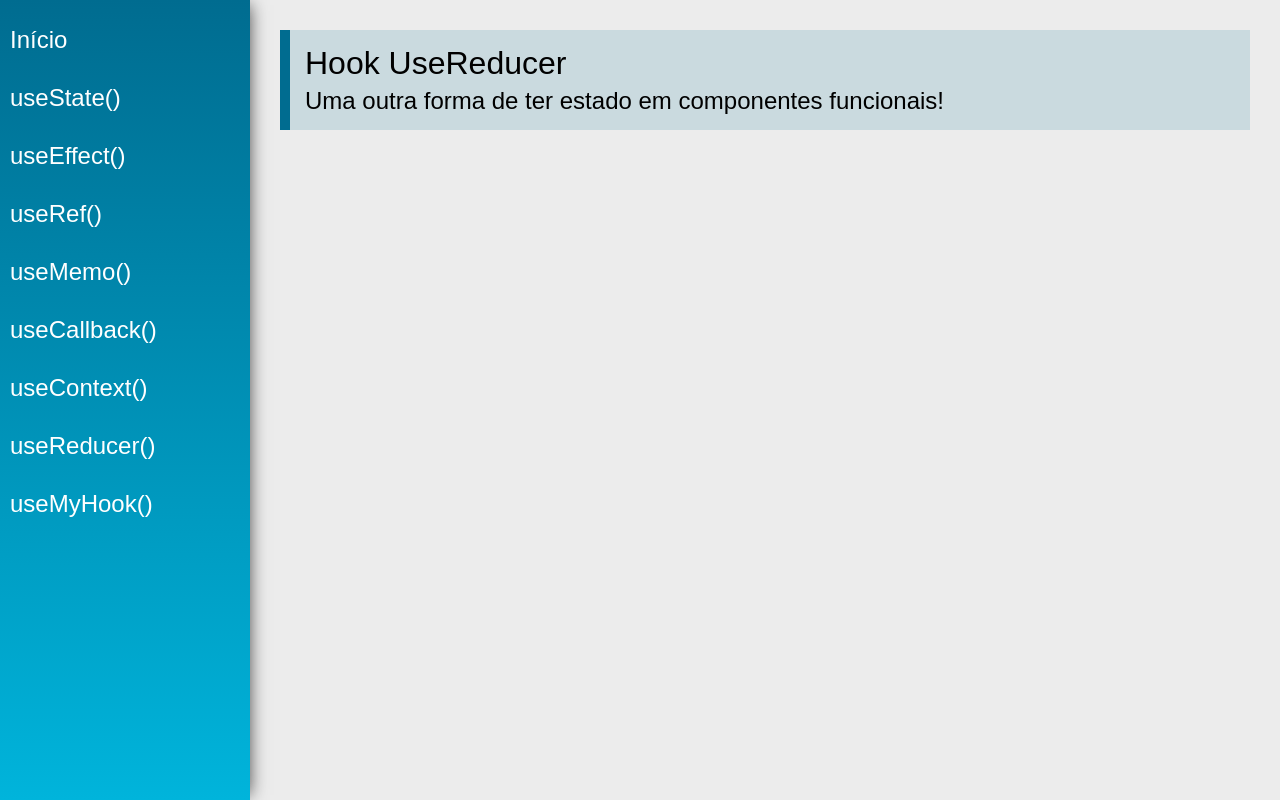
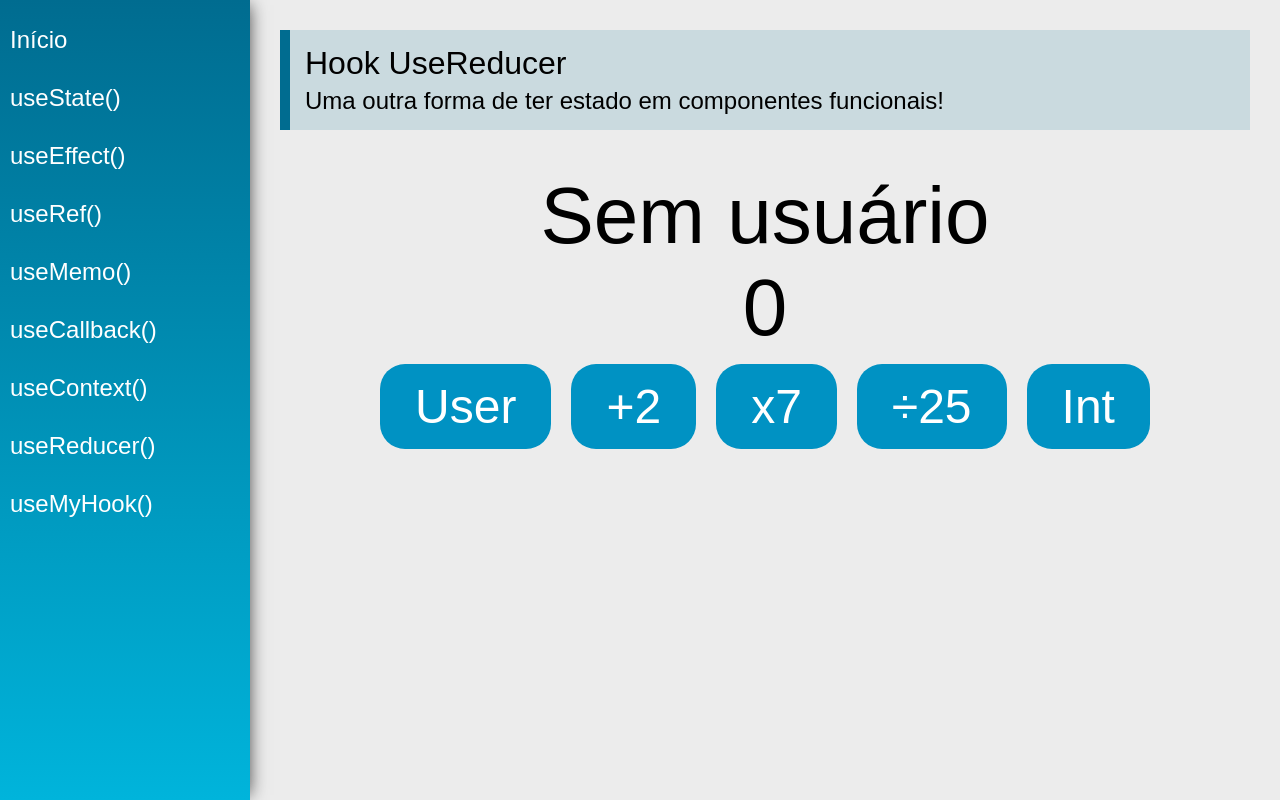
Before and after one commit to felipe-lima-flooxai/react-mod5-hooks, a React (Vite) app: page /useReducer in a window 1280 px wide. Built offline with nearby package versions, Linux system fonts and the light colour scheme.

Commit message:
feat: useReducer

```diff
--- a/src/views/examples/UseReducer.jsx
+++ b/src/views/examples/UseReducer.jsx
@@ -1,13 +1,57 @@
-import React from 'react'
+import React, { useReducer } from 'react'
 import PageTitle from '../../components/layout/PageTitle'
 
+const initialState = {
+    number: 0,
+    cart: [],
+    user: null,
+    products: []
+}
+
+function reducer(state, action){
+    switch(action.type){
+        case "numberAdd2":
+            return {...state, number: state.number + 2}
+        case "numberMulti7":
+            return {...state, number: state.number * 7}
+        case "numberDiv25":
+            return {...state, number: state.number / 25}
+        case "numberInt":
+            return {...state, number: parseInt(state.number)}
+        case "login":
+            return {...state, user: {name: action.payload}}
+        default:
+            return state
+    }
+}
+
 const UseReducer = (props) => {
+
+    const [state, dispatch] = useReducer(reducer, initialState)
+
     return (
         <div className="UseReducer">
             <PageTitle
                 title="Hook UseReducer"
                 subtitle="Uma outra forma de ter estado em componentes funcionais!"
             />
+
+            <div className="center">
+                {state.user
+                    ? <span className="text">{state.user.name}</span>
+                    : <span className="text">Sem usuário</span>
+                }
+
+                <span className="text">{state.number}</span>
+
+                <div>
+                    <button className="btn" onClick={() => dispatch({type: "login", payload: "maria"})}>User</button>
+                    <button className="btn" onClick={() => dispatch({type: "numberAdd2"})}>+2</button>
+                    <button className="btn" onClick={() => dispatch({type: "numberMulti7"})}>x7</button>
+                    <button className="btn" onClick={() => dispatch({type: "numberDiv25"})}>÷25</button>
+                    <button className="btn" onClick={() => dispatch({type: "numberInt"})}>Int</button>
+                </div>
+            </div>
         </div>
     )
 }
```
